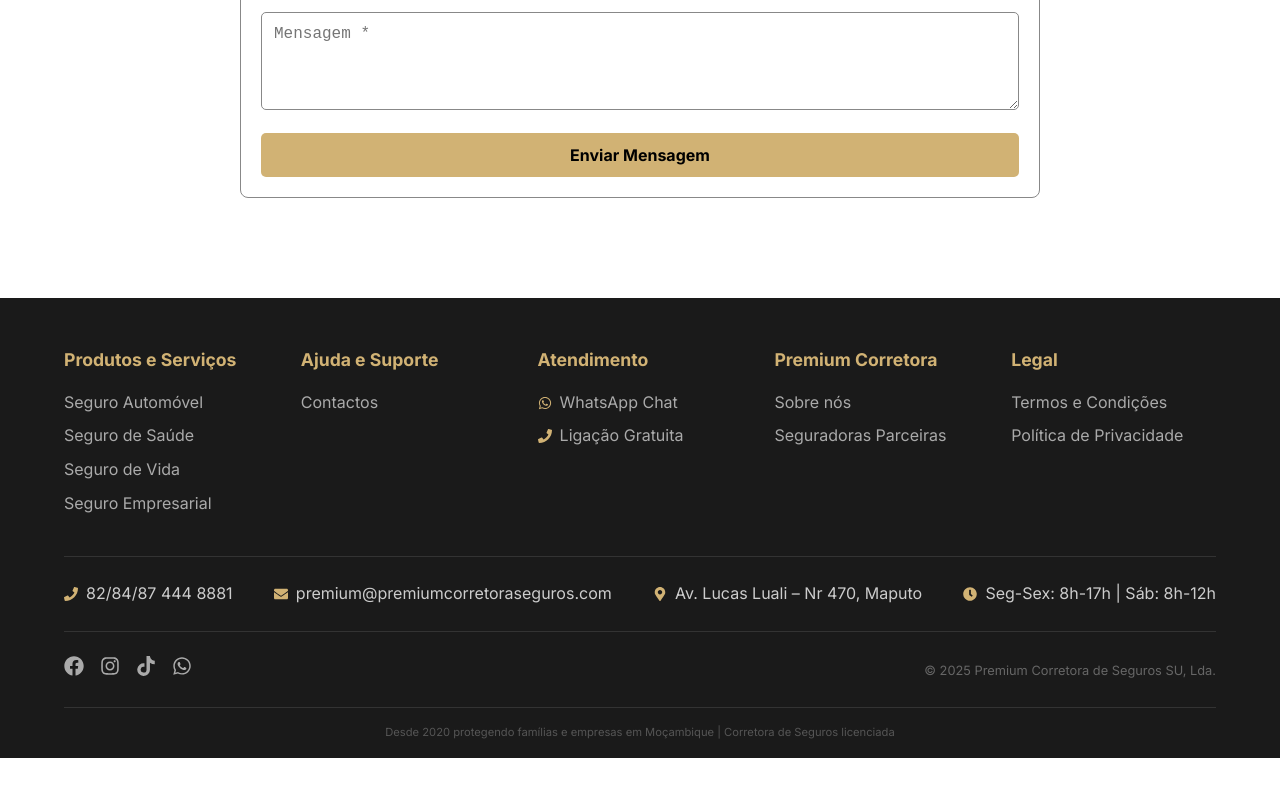
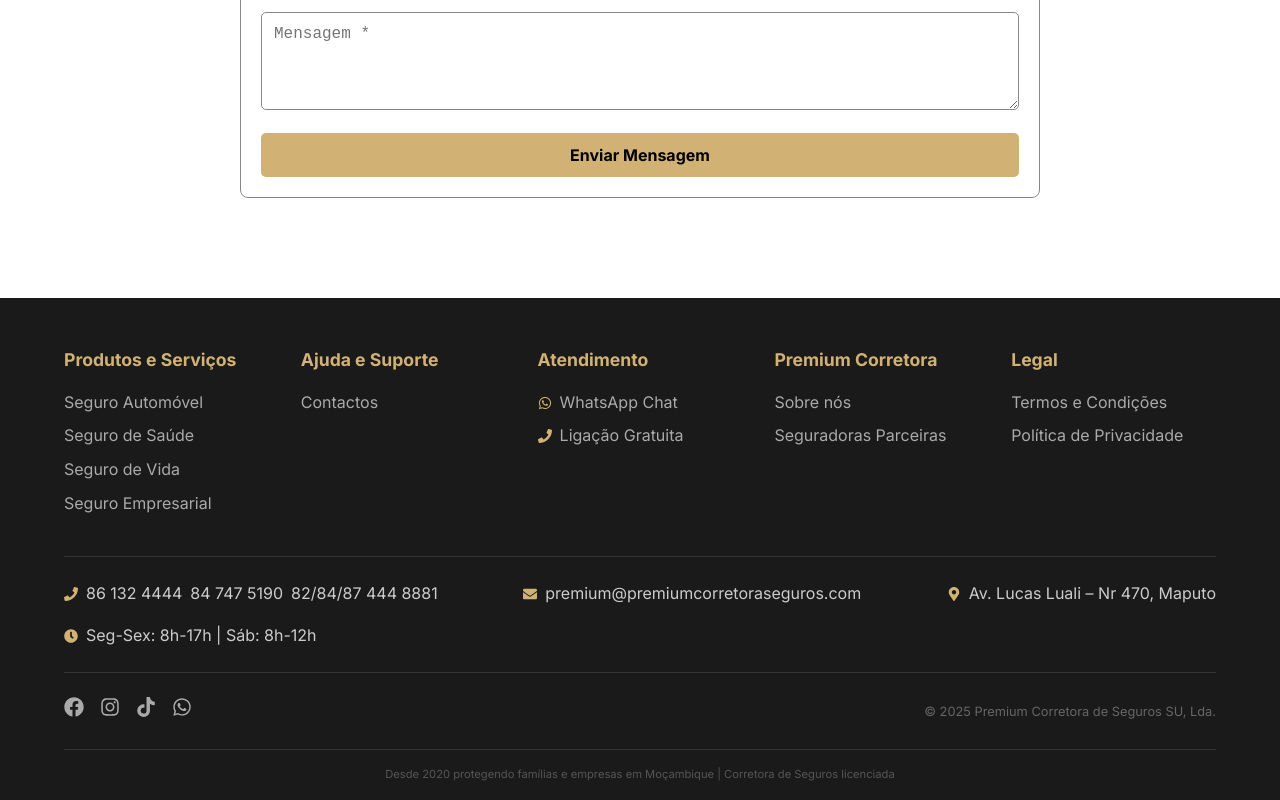
Before and after one commit to aidasamogudo/corretora-seguros-app, a React (Vite) app: page /contactos in a window 1280 px wide. Shown: the part 1072-1872 px from the top of the page. Before the commit the page ends 1830 px from the top, so only its background shows below. Built offline with nearby package versions, Linux system fonts and the light colour scheme.

Commit message:
fix: rotas do footer e pagina 404

```diff
--- a/src/components/Footer.jsx
+++ b/src/components/Footer.jsx
@@ -84,6 +84,8 @@ function Footer() {
       }}>
         <div style={{ display: 'flex', alignItems: 'center', gap: '8px' }}>
           <FaPhone color="#D1B274" size={14} />
+          <span>86 132 4444</span>
+          <span>84 747 5190</span>
           <span>82/84/87 444 8881</span>
         </div>
         <div style={{ display: 'flex', alignItems: 'center', gap: '8px' }}>
@@ -116,7 +118,7 @@ function Footer() {
           <a href="https://www.instagram.com/premium_corretora_seguros_mz/" target="_blank" rel="noopener noreferrer" style={{ color: '#aaa' }}>
             <FaInstagram size={20} />
           </a>
-          <a href="https://www.tiktok.com/@aidamanuelsamogud" target="_blank" rel="noopener noreferrer" style={{ color: '#aaa' }}>
+          <a href="https://www.tiktok.com/@premiumcorretoraseguros" target="_blank" rel="noopener noreferrer" style={{ color: '#aaa' }}>
             <FaTiktok size={20} />
           </a>
           <a href="https://wa.me/258861324444" target="_blank" rel="noopener noreferrer" style={{ color: '#aaa' }}>
```
